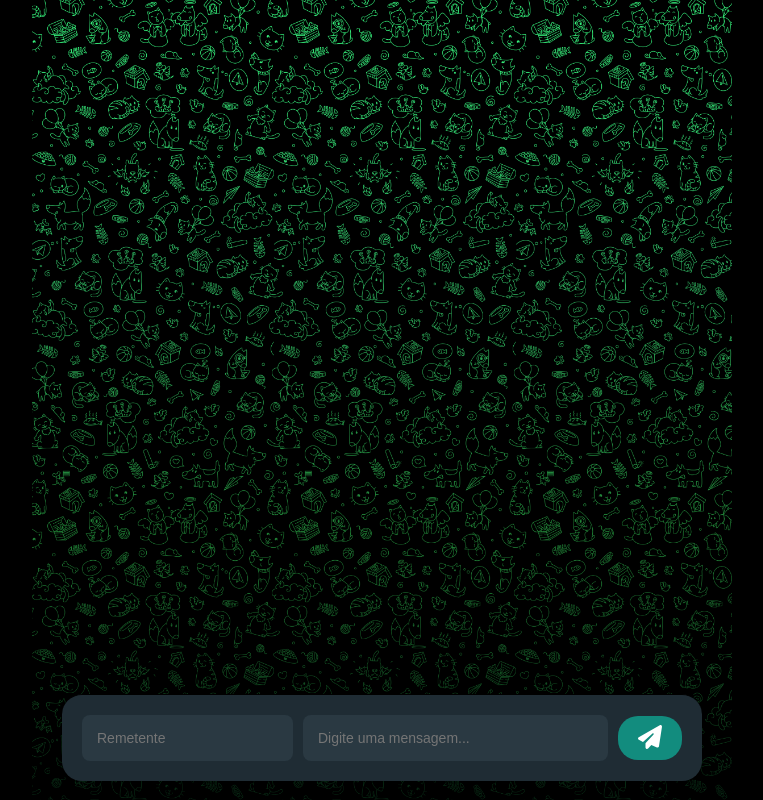
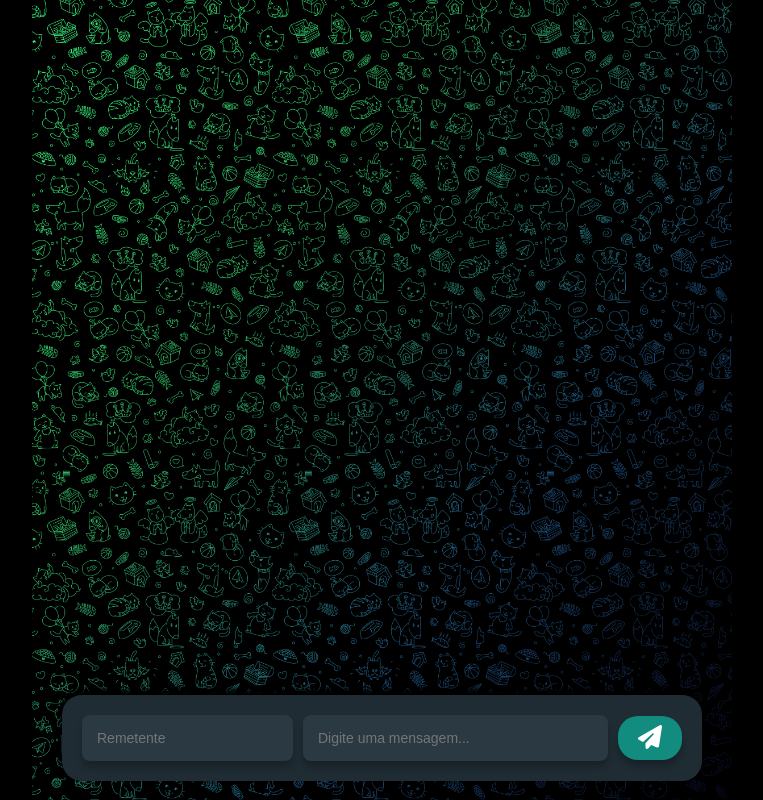
Before and after one commit to sergiolfaria/UaiZap, a React (Create React App) app in the folder uaizap/: page / in a window 1280 px wide. Shown: the whole page, without its empty margins (258-1021 px from the left). Built offline with nearby package versions, Linux system fonts and the light colour scheme.

Commit message:
comitt final

```diff
--- a/uaizap/src/App.js
+++ b/uaizap/src/App.js
@@ -1,14 +1,13 @@
 import React, { useState } from 'react';
 import ListaMensagens from './components/ListaMensagens';
 import FormularioMensagem from './components/FormularioMensagem';
-import Estiloglobal from './components/estilo-global';
 import styled from 'styled-components';
-import imageUrl from './img/download.png'
+import CaminhoBackgroundImg from './img/download.png'
 
 
 
 const ContainerMensagens = styled.div`
-  background-image: url(${imageUrl});
+  background-image: url(${CaminhoBackgroundImg});
   background-size: cover;
   background-repeat: no-repeat;
   display: flex;
@@ -26,7 +25,7 @@ const ContainerMensagens = styled.div`
     left: 0;
     right: 0;
     bottom: 0;
-    background: linear-gradient(0deg, rgb(7 36 18) 0%, rgb(33 131 55) 34%, rgb(49 187 101) 67%, rgb(56 255 130) 100%);
+    background: linear-gradient(307deg, rgb(9 7 36 / 96%) 0%, rgb(33 86 131) 34%, rgb(49 187 101) 67%, rgb(56 255 130) 100%);
     z-index: -1;
   }
 `;
@@ -37,7 +36,7 @@ const FormularioContainer = styled.div`
   border-radius: 20px;
   background-color: #1F2C34;
   border-top: 1px solid black;
-  box-shadow: 0px -4px 6px rgba(0, 0, 0, 0.1);
+  box-shadow: rgb(0 0 0) 0px -4px 6px;
   margin-top: auto;
   margin-bottom:3%;
   width: 100%;
@@ -63,7 +62,7 @@ function App() {
 
   return (
     <ContainerMensagens>
-      <Estiloglobal/>
+
       <ListaMensagens mensagens={mensagens} deletarMensagem={deletarMensagem} />
       <MsgContainer>
         <FormularioContainer alinhamentoPersonalizado>
--- a/uaizap/src/components/FormularioMensagem.js
+++ b/uaizap/src/components/FormularioMensagem.js
@@ -18,6 +18,7 @@ const Input = styled.input`
   background-color: #2a3942;
   font-size: 14px;
   margin-right: 10px;
+  box-shadow: rgb(0 0 0 / 24%) 0px 6px 6px;
 `;
 
 const BotaoEnviar = styled.button`
@@ -28,6 +29,7 @@ const BotaoEnviar = styled.button`
   border-radius: 20px;
   font-size: 14px;
   cursor: pointer;
+  box-shadow: rgb(0 0 0 / 24%) 0px 6px 6px;
 `;
 
 const IconeModificador = styled.div`
--- a/uaizap/src/components/ItemMensagem.js
+++ b/uaizap/src/components/ItemMensagem.js
@@ -28,6 +28,7 @@ const BackgroundDaMsg = styled.div`
   cursor: pointer;
 `;
 
+
 function quebrarTexto(texto, tamanhoMaximo) {
   const textoSemEspacosExcessivos = texto.replace(/\s+/g, ' ');
 
@@ -39,6 +40,10 @@ function quebrarTexto(texto, tamanhoMaximo) {
 }
 
 function ItemMensagem({ mensagem, onDelete }) {
+  if (!mensagem.conteudo || mensagem.conteudo.trim() === "") {
+    return null;
+  }
+
   const SouEu = mensagem.remetente.toLowerCase().trim() === 'eu';
   const conteudoQuebrado = quebrarTexto(mensagem.conteudo, 50);
 
--- a/uaizap/src/components/estilo-global.jsx
+++ /dev/null
@@ -1,20 +0,0 @@
-import React from 'react';
-import styled, { createGlobalStyle } from 'styled-components';
-
-// Estilo global
-const GlobalStyle = createGlobalStyle`
-  body {
-    //background: linear-gradient(0deg, rgb(7 36 18) 0%, rgb(33 131 55) 34%, rgb(60 255 134) 67%, rgb(56 255 130) 100%);
-  }
-`;
-
-function Estiloglobal() {
-  return (
-    <div>
-
-      <GlobalStyle />
-    </div>
-  );
-}
-
-export default Estiloglobal;
```
Also changed, not shown: 1 other file (tests, documents, lock files or other folders).
